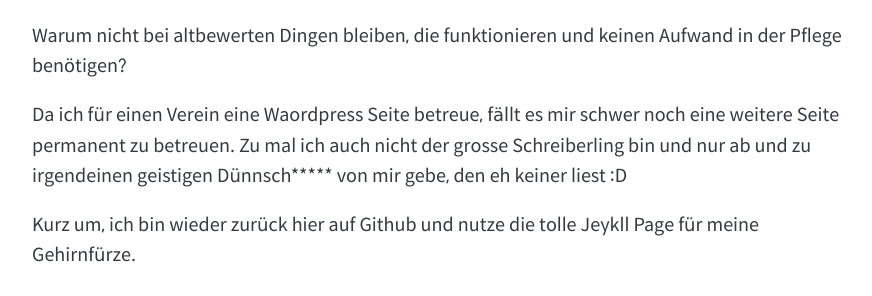
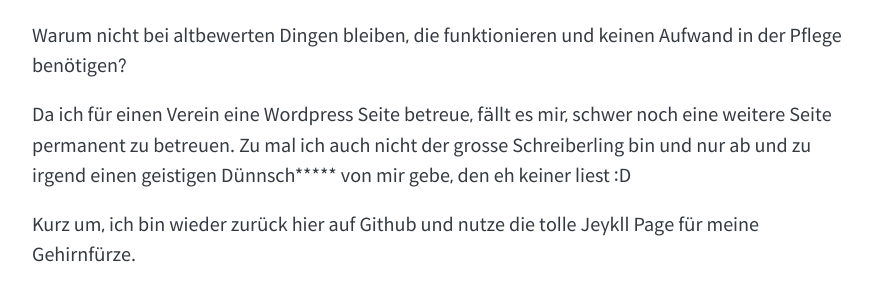
Before and after one commit to netbuk/blog, a Jekyll site: the page built from _posts/2026/2026-02-18-BackAtGithub.md, in a window 1280 px wide. Shown: the part 332-628 px from the top of the page, without its empty margins (194-1066 px from the left). Built offline with Jekyll 4.4.1, drawn with Linux system fonts in a browser that asks for light colours.

Commit message:
update post

```diff
--- a/_posts/2026/2026-02-18-BackAtGithub.md
+++ b/_posts/2026/2026-02-18-BackAtGithub.md
@@ -10,6 +10,6 @@ Nach einigen Ausflügen auf einem eigenen Server und einem selbstgehosteten Ghos
 
 Warum nicht bei altbewerten Dingen bleiben, die funktionieren und keinen Aufwand in der Pflege benötigen?
 
-Da ich für einen Verein eine Waordpress Seite betreue, fällt es mir schwer noch eine weitere Seite permanent zu betreuen. Zu mal ich auch nicht der grosse Schreiberling bin und nur ab und zu irgendeinen geistigen Dünnsch***** von mir gebe, den eh keiner liest :D
+Da ich für einen Verein eine Wordpress Seite betreue, fällt es mir, schwer noch eine weitere Seite permanent zu betreuen. Zu mal ich auch nicht der grosse Schreiberling bin und nur ab und zu irgend einen geistigen Dünnsch***** von mir gebe, den eh keiner liest :D
 
 Kurz um, ich bin wieder zurück hier auf Github und nutze die tolle Jeykll Page für meine Gehirnfürze.
```
